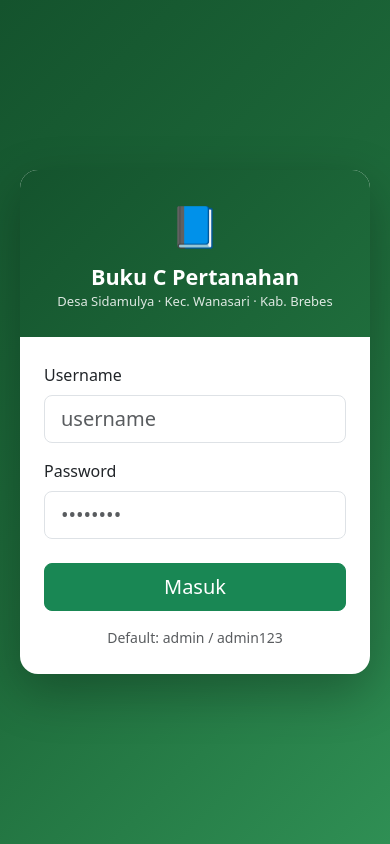
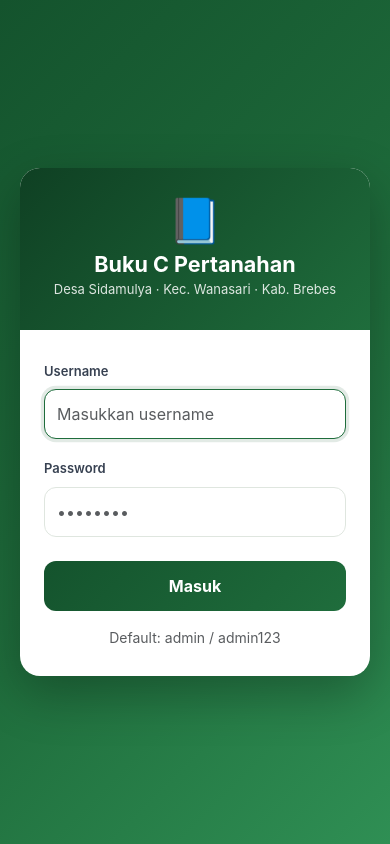
Before and after one commit to genggong/edisuntoro, a PHP site: page /login in a window 390 px wide. Run offline with PHP 8.4, Linux system fonts and the light colour scheme; some libraries are stand-ins or nearby versions.

Commit message:
Halaman login mobile-first: input besar anti-zoom, ikon, tombol 50px, fokus otomatis

```diff
--- a/app/views/auth/login.php
+++ b/app/views/auth/login.php
@@ -7,13 +7,26 @@
 <title>Masuk · Buku C Pertanahan</title>
 <link href="https://cdn.jsdelivr.net/npm/bootstrap@5.3.3/dist/css/bootstrap.min.css" rel="stylesheet">
 <style>
-  body{min-height:100vh;background:linear-gradient(135deg,#14532d 0%,#1f6d3c 55%,#2f8f54 100%);display:flex;align-items:center;justify-content:center;padding:20px}
-  .card-login{max-width:400px;width:100%;border:0;border-radius:18px;overflow:hidden;box-shadow:0 18px 50px rgba(0,0,0,.28)}
-  .card-head{background:linear-gradient(135deg,#14532d,#1f6d3c);color:#fff;padding:26px 24px;text-align:center}
-  .card-head .icon{font-size:40px}
-  .card-head h4{margin:8px 0 2px;font-weight:700}
+  body{
+    min-height:100vh;
+    background:linear-gradient(135deg,#14532d 0%,#1f6d3c 55%,#2f8f54 100%);
+    display:flex;align-items:center;justify-content:center;padding:20px;
+    padding-bottom:calc(20px + env(safe-area-inset-bottom));
+    font-family:-apple-system,Segoe UI,Roboto,sans-serif;
+  }
+  .card-login{max-width:400px;width:100%;border:0;border-radius:20px;overflow:hidden;
+    box-shadow:0 18px 50px rgba(0,0,0,.28)}
+  .card-head{background:linear-gradient(135deg,#0f4023,#1f6d3c);color:#fff;padding:30px 24px;text-align:center}
+  .card-head .icon{font-size:44px;line-height:1}
+  .card-head h4{margin:10px 0 2px;font-weight:700}
   .card-head p{margin:0;font-size:13px;opacity:.85}
-  .card-body{padding:26px 24px}
+  .card-body{padding:28px 24px}
+  .form-label{font-weight:600;font-size:13px;color:#374151}
+  .form-control{min-height:50px;font-size:16px;border-radius:12px;border-color:#dfe6df}
+  .form-control:focus{box-shadow:0 0 0 .2rem rgba(20,83,45,.12);border-color:#1f6d3c}
+  .btn-login{min-height:50px;font-size:16px;font-weight:700;border-radius:12px;
+    background:linear-gradient(135deg,#14532d,#1f6d3c);border:0}
+  .btn-login:active{transform:scale(.98)}
 </style>
 </head>
 <body>
@@ -27,20 +40,26 @@
       <?php if ($err = flash_get('error')): ?>
         <div class="alert alert-danger py-2 small"><?= e($err) ?></div>
       <?php endif; ?>
-      <form method="post" action="<?= BASE_URL ?>/login">
+      <form method="post" action="<?= BASE_URL ?>/login" autocomplete="on">
         <?= csrf_field() ?>
         <div class="mb-3">
           <label class="form-label" for="u">Username</label>
-          <input id="u" name="username" class="form-control form-control-lg" required autocomplete="username" placeholder="username">
+          <input id="u" name="username" class="form-control" required autocomplete="username" placeholder="Masukkan username">
         </div>
         <div class="mb-4">
           <label class="form-label" for="p">Password</label>
-          <input id="p" name="password" type="password" class="form-control form-control-lg" required autocomplete="current-password" placeholder="••••••••">
+          <input id="p" name="password" type="password" class="form-control" required autocomplete="current-password" placeholder="••••••••">
         </div>
-        <button type="submit" class="btn btn-success btn-lg w-100">Masuk</button>
+        <button type="submit" class="btn btn-success btn-login w-100">Masuk</button>
       </form>
       <p class="text-center text-muted small mt-3 mb-0">Default: admin / admin123</p>
     </div>
   </div>
+  <script>
+    (function(){
+      // fokus otomatis pada kolom kosong pertama + hindari zoom berlebih di HP
+      var u=document.getElementById('u'); if(u) u.focus();
+    })();
+  </script>
 </body>
 </html>
```
